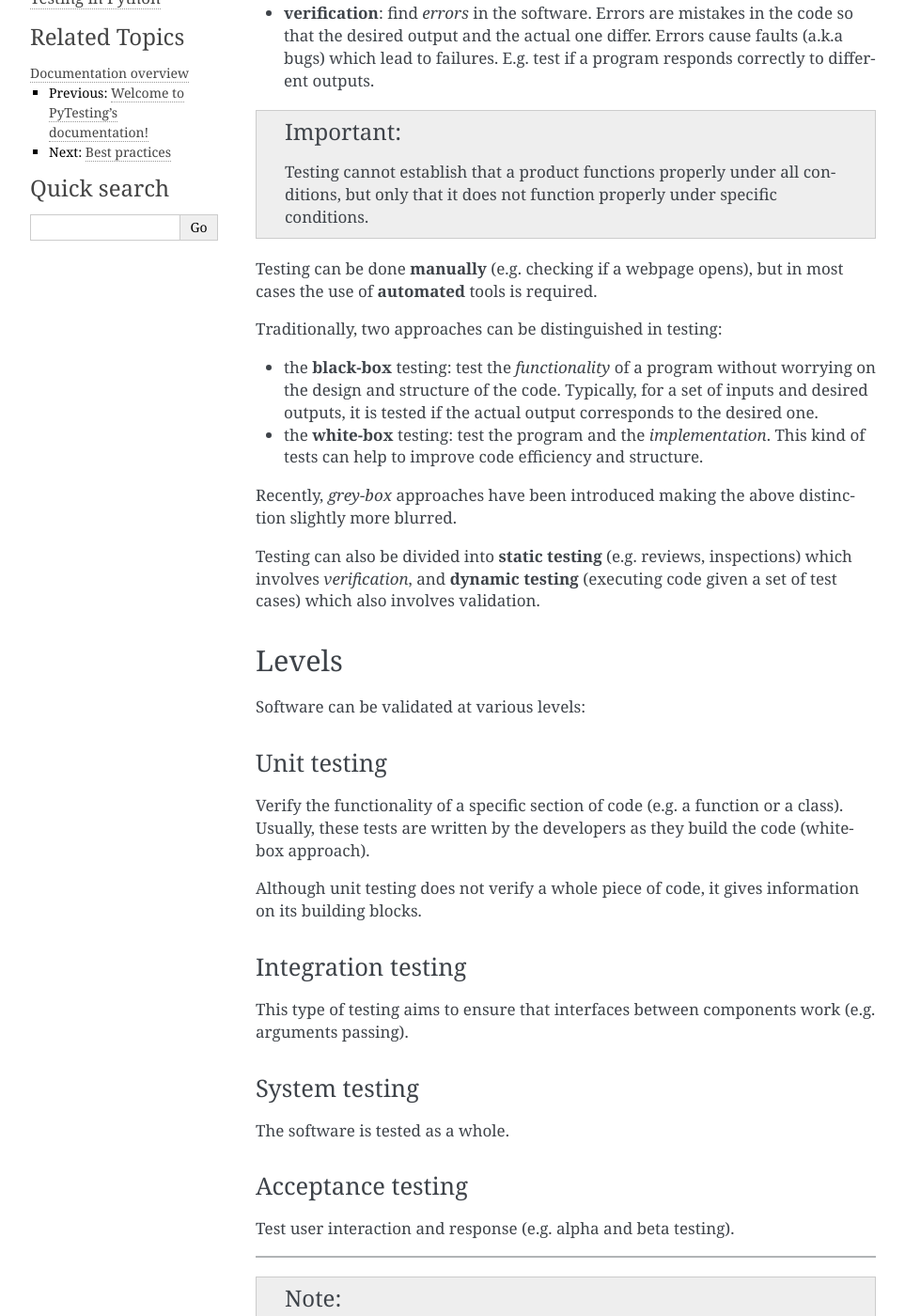
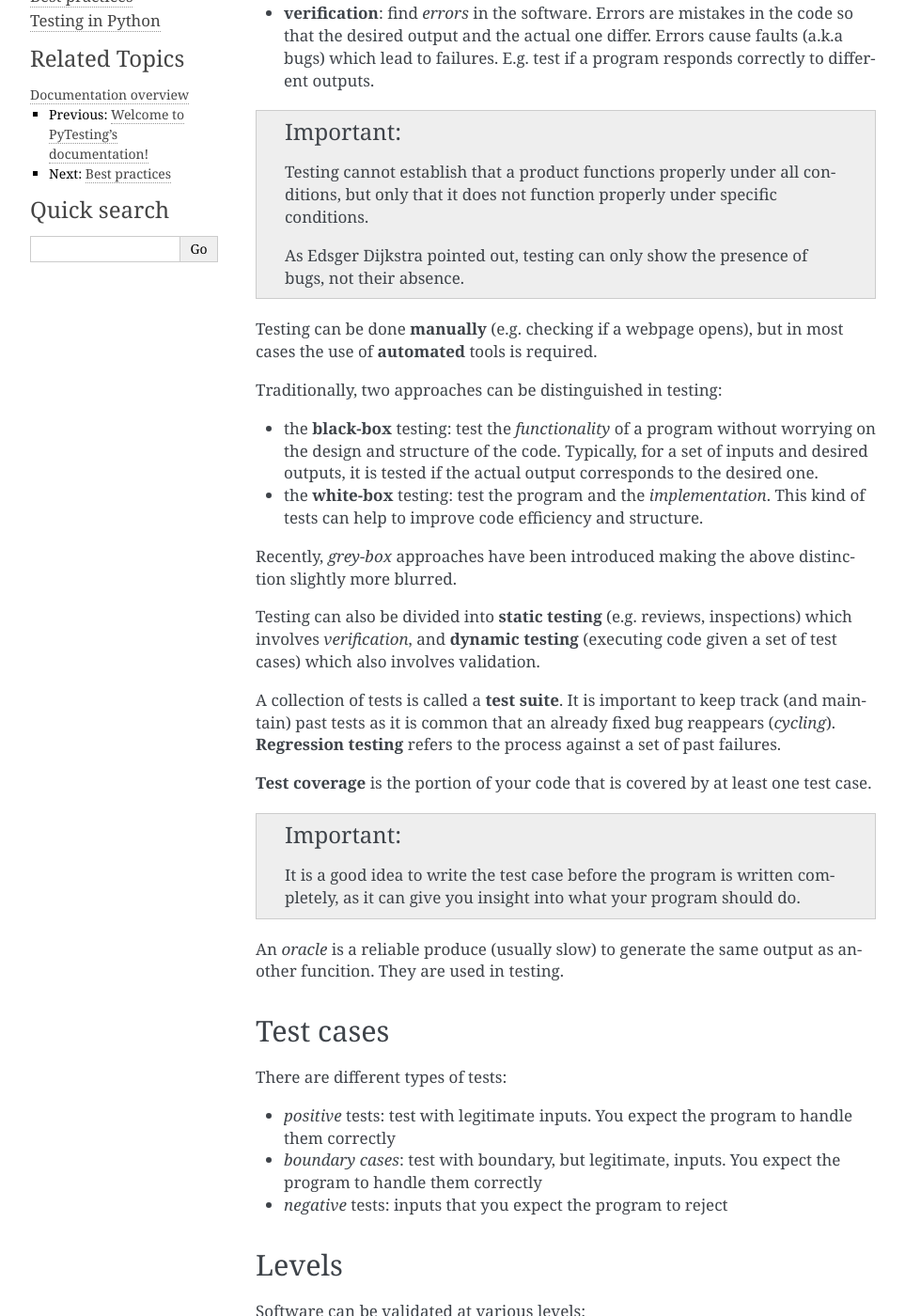
Before and after one commit to ikerreyes/pytesting, a Sphinx documentation site: the page built from source/intro.rst, in a window 1280 px wide and 1400 px high, scrolled down 213 px. Shown: the whole window at 94% size, without its empty margins (148-1111 px from the left). Built offline with Sphinx 7.4.7, drawn with Linux system fonts in a browser that asks for light colours.

Commit message:
Improved docs and added some text about debug

```diff
--- /dev/null
+++ b/source/debug.rst
@@ -0,0 +1,6 @@
+
+Debugging
+=========
+
+Some short lived variables might not be set into memory but stay only in
+registers. The values of those variables might not be properly shown by the debugger.
--- a/source/intro.rst
+++ b/source/intro.rst
@@ -18,6 +18,9 @@ quality. Testing is used for:
    Testing cannot establish that a product functions properly under all conditions,
    but only that it does not function properly under specific conditions.
 
+   As Edsger Dijkstra pointed out, testing can only show the presence of bugs,
+   not their absence.
+
 Testing can be done **manually** (e.g. checking if a webpage opens),
 but in most cases the use of **automated** tools is required.
 
@@ -37,6 +40,29 @@ Testing can also be divided into **static testing**
 (e.g. reviews, inspections) which involves *verification*,
 and **dynamic testing** (executing code given a set of test cases)
 which also involves validation.
+
+A collection of tests is called a **test suite**. It is important to keep track (and maintain) past tests
+as it is common that an already fixed bug reappears (*cycling*).
+**Regression testing** refers to the process against a set of past failures.
+
+**Test coverage**  is the portion of your code that is covered by at least one test case.
+
+.. important:: It is a good idea to write the test case before the program is written completely,
+   as it can give you insight into what your program should do.
+
+
+An *oracle* is a reliable produce (usually slow) to generate the same output as another funcition.
+They are used in testing.
+
+Test cases
+----------
+
+There are different types of tests:
+
+- *positive* tests: test with legitimate inputs. You expect the program to handle them correctly
+- *boundary cases*: test with boundary, but legitimate, inputs. You expect the program to handle them correctly
+- *negative* tests: inputs that you expect the program to reject
+
 
 Levels
 ------
```
